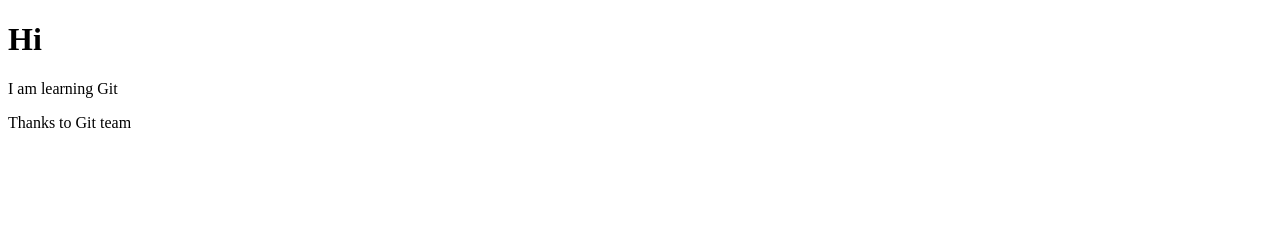
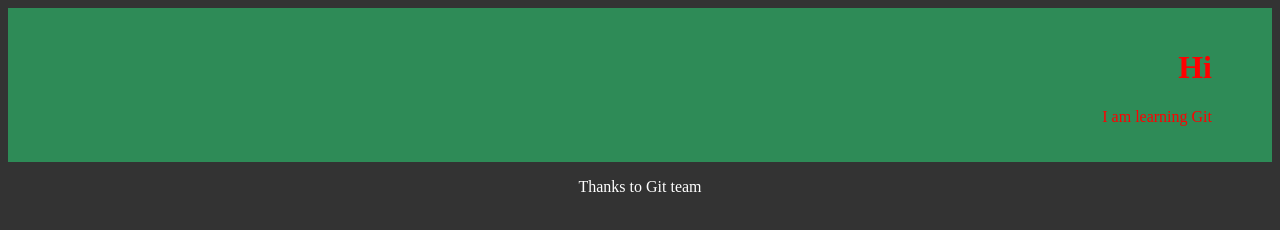
Before and after one commit to LearnUI-dev/UI_development-, a plain HTML site: page index.html in a window 1280 px wide. Drawn offline with Linux system fonts and the light colour scheme.

Commit message:
add new styles.css and modified the index file

```diff
--- a/index.html
+++ b/index.html
@@ -3,6 +3,7 @@
 <head>
   <meta charset="UTF-8">
   <title>index</title>
+  <link rel="stylesheet" href="styles.css">
 </head>
 <body>
   <div id="wrapper">
--- /dev/null
+++ b/styles.css
@@ -0,0 +1,17 @@
+body{
+  background-color: #333;
+}
+.top{
+  color: red;
+  background-color: seagreen;
+  text-align: right;
+  padding : 20px 60px;
+
+  margin top: 10px 50px;
+}
+.middle{
+  color: white;
+  text-align: center;
+}
+.bottom{
+}
```
